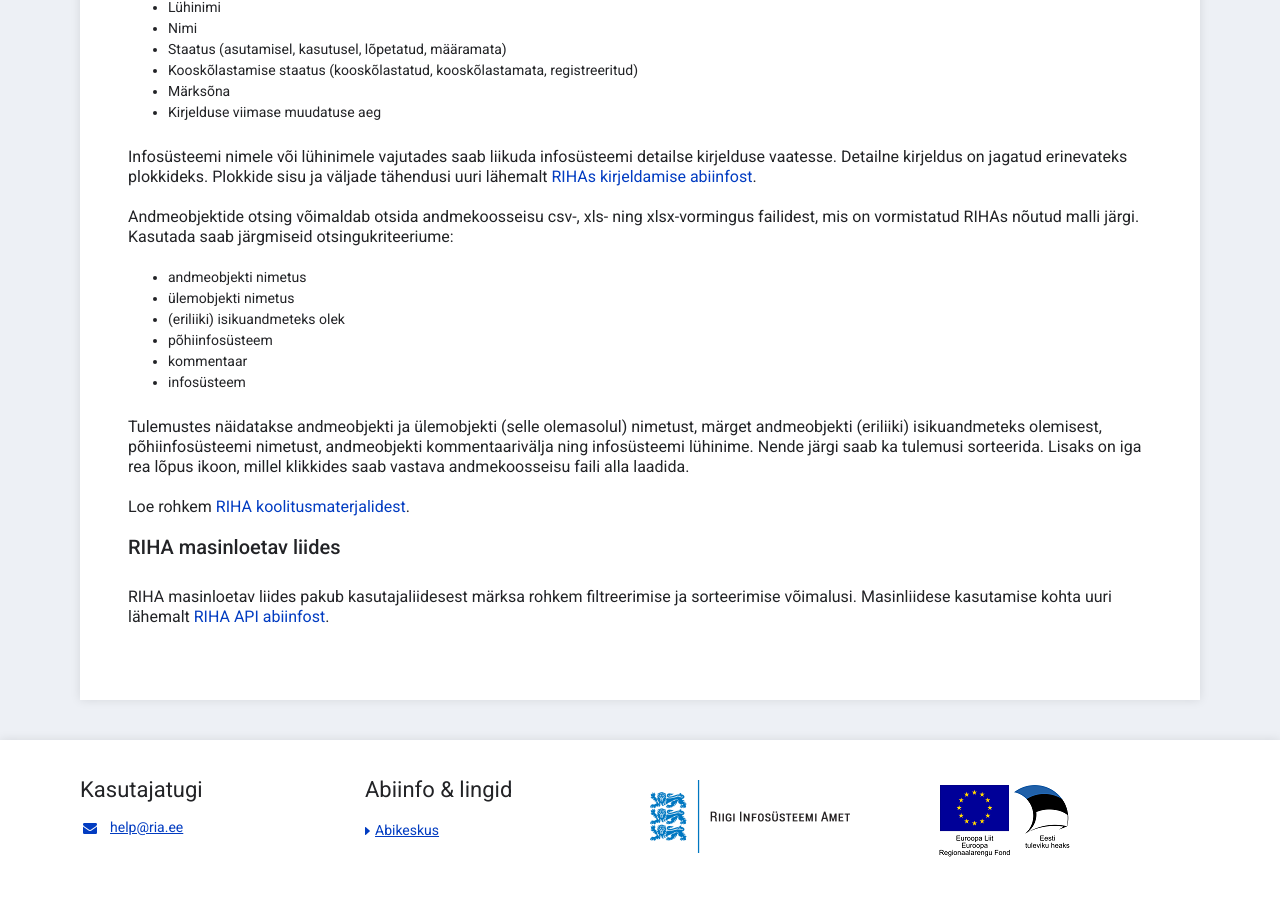
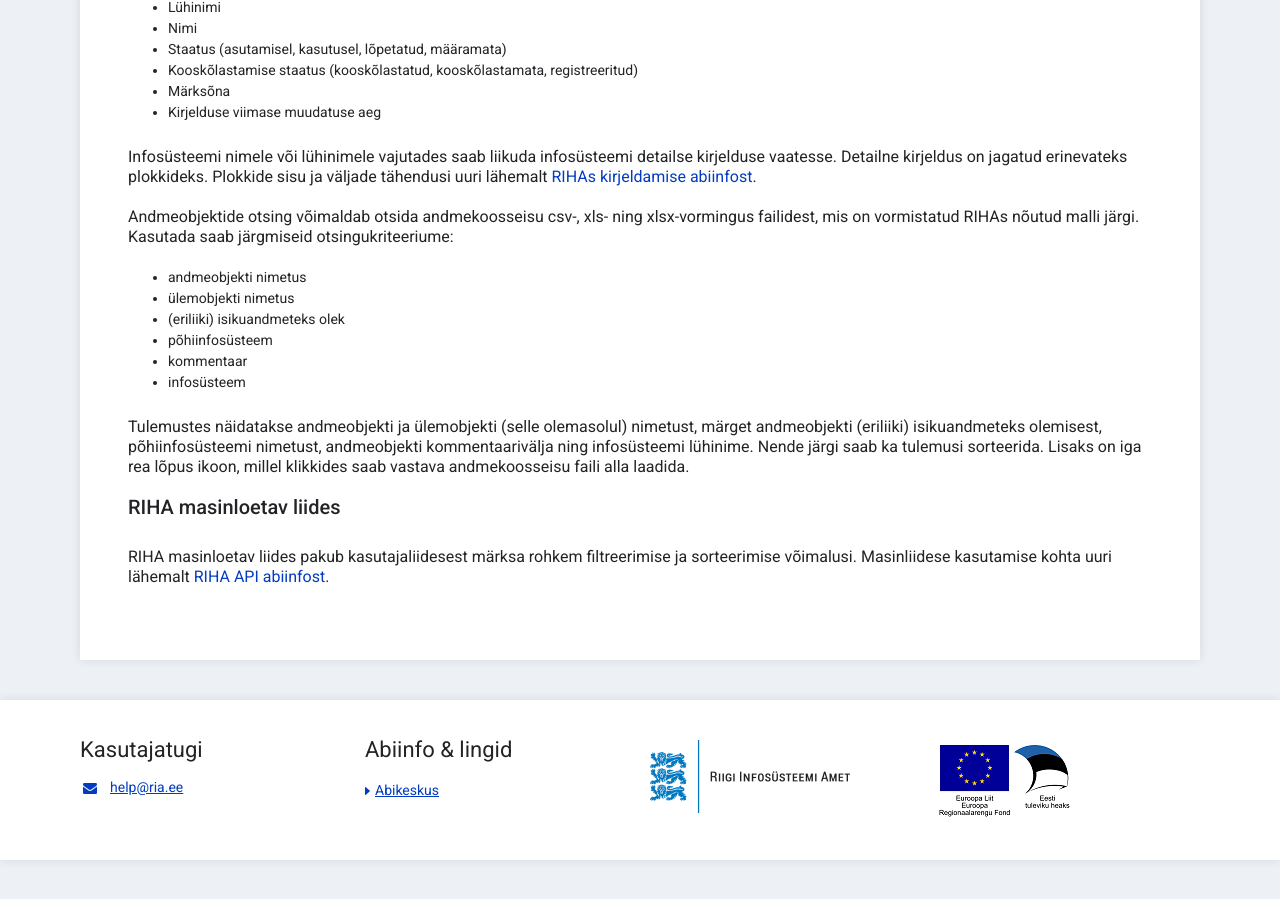
Before and after one commit to e-gov/RIHA-Help, a Jekyll site: the page built from docs/kataloogi-kasutamine.md, in a window 1280 px wide and 900 px high, scrolled down 860 px. Built offline with Jekyll 4.4.1, drawn with Linux system fonts in a browser that asks for light colours; after the commit the page ends 1720 px from its top, so only the background shows below that.

Commit message:
Removed link

```diff
--- a/docs/kataloogi-kasutamine.md
+++ b/docs/kataloogi-kasutamine.md
@@ -41,8 +41,6 @@ Andmeobjektide otsing võimaldab otsida andmekoosseisu csv-, xls- ning xlsx-vorm
 
 Tulemustes näidatakse andmeobjekti ja ülemobjekti (selle olemasolul) nimetust, märget andmeobjekti (eriliiki) isikuandmeteks olemisest, põhiinfosüsteemi nimetust, andmeobjekti kommentaarivälja ning infosüsteemi lühinime. Nende järgi saab ka tulemusi sorteerida. Lisaks on iga rea lõpus ikoon, millel klikkides saab vastava andmekoosseisu faili alla laadida.
 
-Loe rohkem [RIHA koolitusmaterjalidest](https://moodle.ria.ee/mod/page/view.php?id=651).
-
 ### RIHA masinloetav liides
 
 RIHA masinloetav liides pakub kasutajaliidesest märksa rohkem filtreerimise ja sorteerimise võimalusi. Masinliidese kasutamise kohta uuri lähemalt [RIHA API abiinfost](https://abi.riha.ee/APIabi).
```
